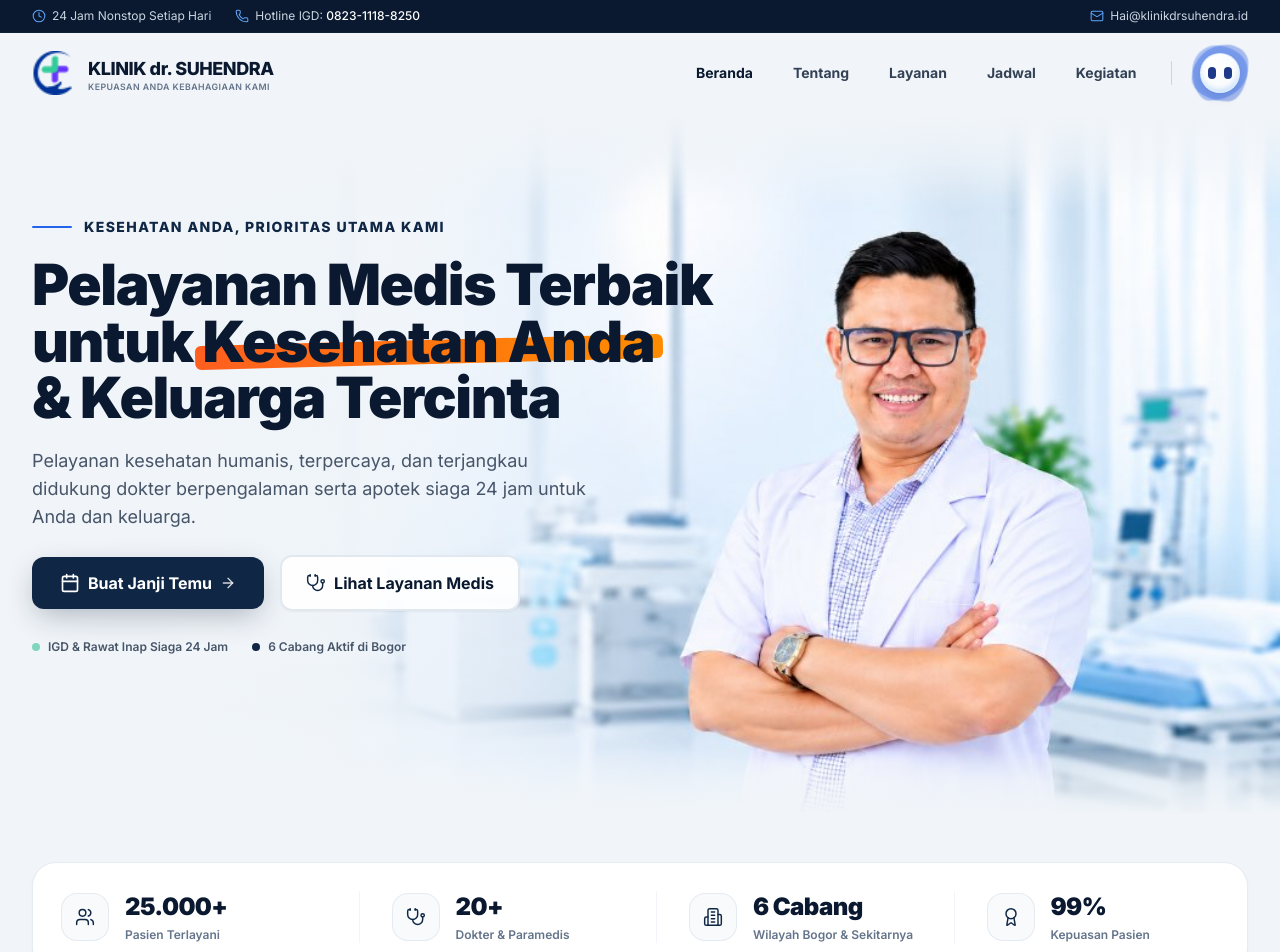
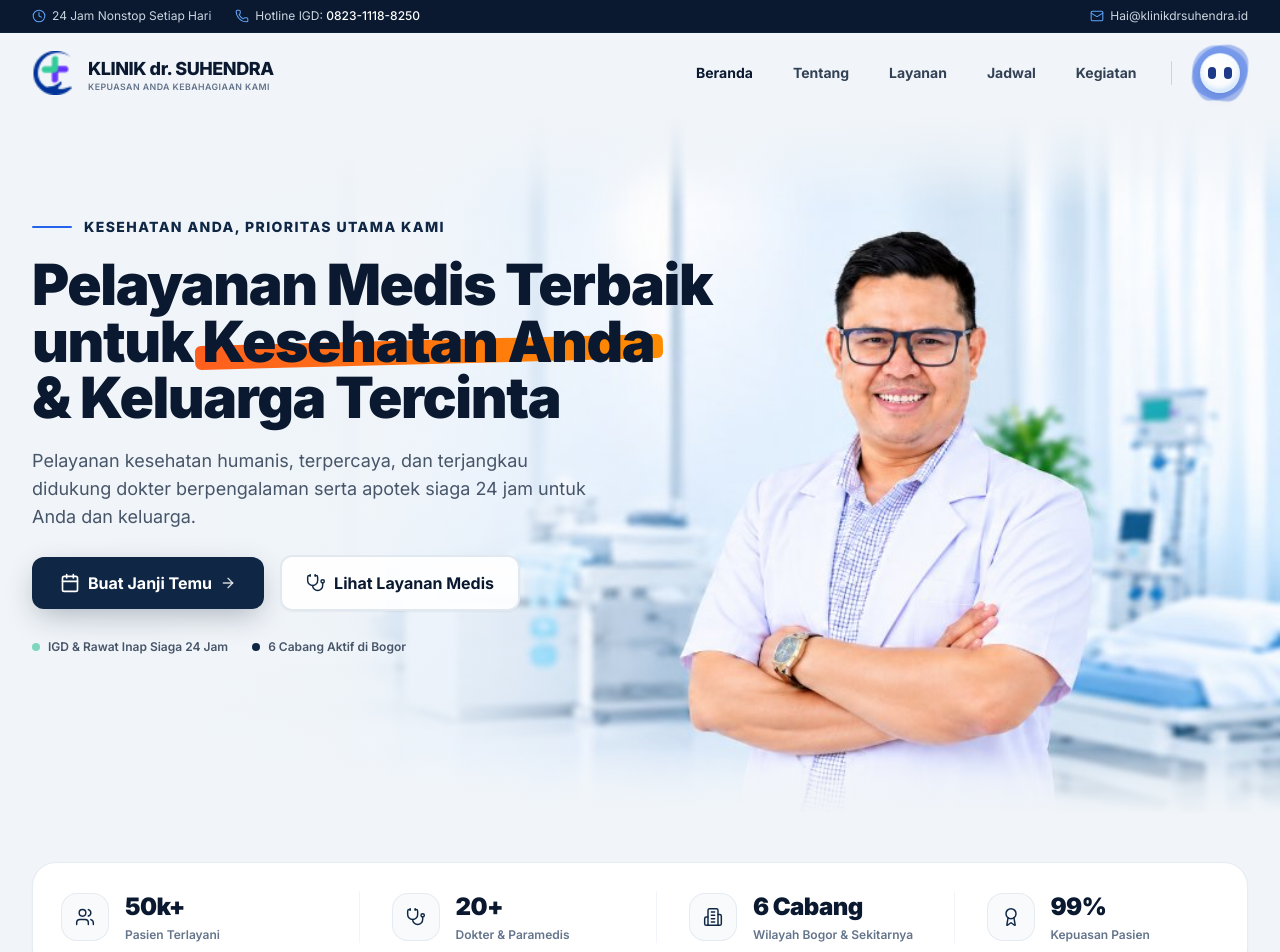
Before and after one commit to anvieo-com/landing-page-klinik-dr-suhendra, a Next.js app: page / in a window 1280 px wide. Shown: the top 952 px of the page. Built offline with nearby package versions, Linux system fonts and the light colour scheme.

Commit message:
fix(stats): update patient count to 50k+ shorthand format

```diff
--- a/app/page.jsx
+++ b/app/page.jsx
@@ -52,7 +52,7 @@ export default function HomePage() {
       {/* 3. Hero Section (Fit Height & Doctor Anchored directly to Bottom with No Box & No Bottom Border) */}
       <HeroSection onOpenBooking={() => handleOpenBooking()} />
 
-      {/* 4. Quick Stats White Pill Bar (25.000+ Pasien, 20+ Dokter, 6 Cabang, 99% Kepuasan) */}
+      {/* 4. Quick Stats White Pill Bar (50k+ Pasien, 20+ Dokter, 6 Cabang, 99% Kepuasan) */}
       <QuickStatsHeroBar />
 
       {/* 5. Section Tentang Kami (Gambar di Kiri, Keterangan di Kanan) */}
--- a/app/tentang/page.jsx
+++ b/app/tentang/page.jsx
@@ -112,7 +112,7 @@ export default function TentangPage() {
 
               <div className="grid grid-cols-2 gap-4 pt-2">
                 <div className="p-4 rounded-2xl bg-slate-50 border border-slate-200">
-                  <p className="text-2xl font-black text-navy-950">500.000+</p>
+                  <p className="text-2xl font-black text-navy-950">50k+</p>
                   <p className="text-xs text-slate-500 font-medium mt-1">Pasien telah kami layani</p>
                 </div>
                 <div className="p-4 rounded-2xl bg-slate-50 border border-slate-200">
--- a/components/QuickStatsDarkBanner.jsx
+++ b/components/QuickStatsDarkBanner.jsx
@@ -7,7 +7,7 @@ export default function QuickStatsDarkBanner() {
   const stats = [
     {
       icon: Users,
-      value: "500.000+",
+      value: "50k+",
       label: "Pasien Terlayani",
       desc: "Kepercayaan keluarga di seluruh wilayah Bogor"
     },
--- a/components/QuickStatsHeroBar.jsx
+++ b/components/QuickStatsHeroBar.jsx
@@ -7,7 +7,7 @@ export default function QuickStatsHeroBar() {
   const stats = [
     {
       icon: Users,
-      value: "25.000+",
+      value: "50k+",
       label: "Pasien Terlayani"
     },
     {
--- a/data/clinicData.js
+++ b/data/clinicData.js
@@ -8,7 +8,7 @@ export const clinicInfo = {
   whatsapp: "6282311188250",
   operationalHours: "Buka 24 Jam Setiap Hari (Termasuk Hari Libur)",
   mainBranch: "Bojong Jengkol, Bogor",
-  totalPatients: "500.000+",
+  totalPatients: "50k+",
   totalDoctors: "20+",
   totalBranches: "6",
   satisfactionRate: "99%",
```
Also changed, not shown: lib/formatters.js (added, +24 -0 lines).
